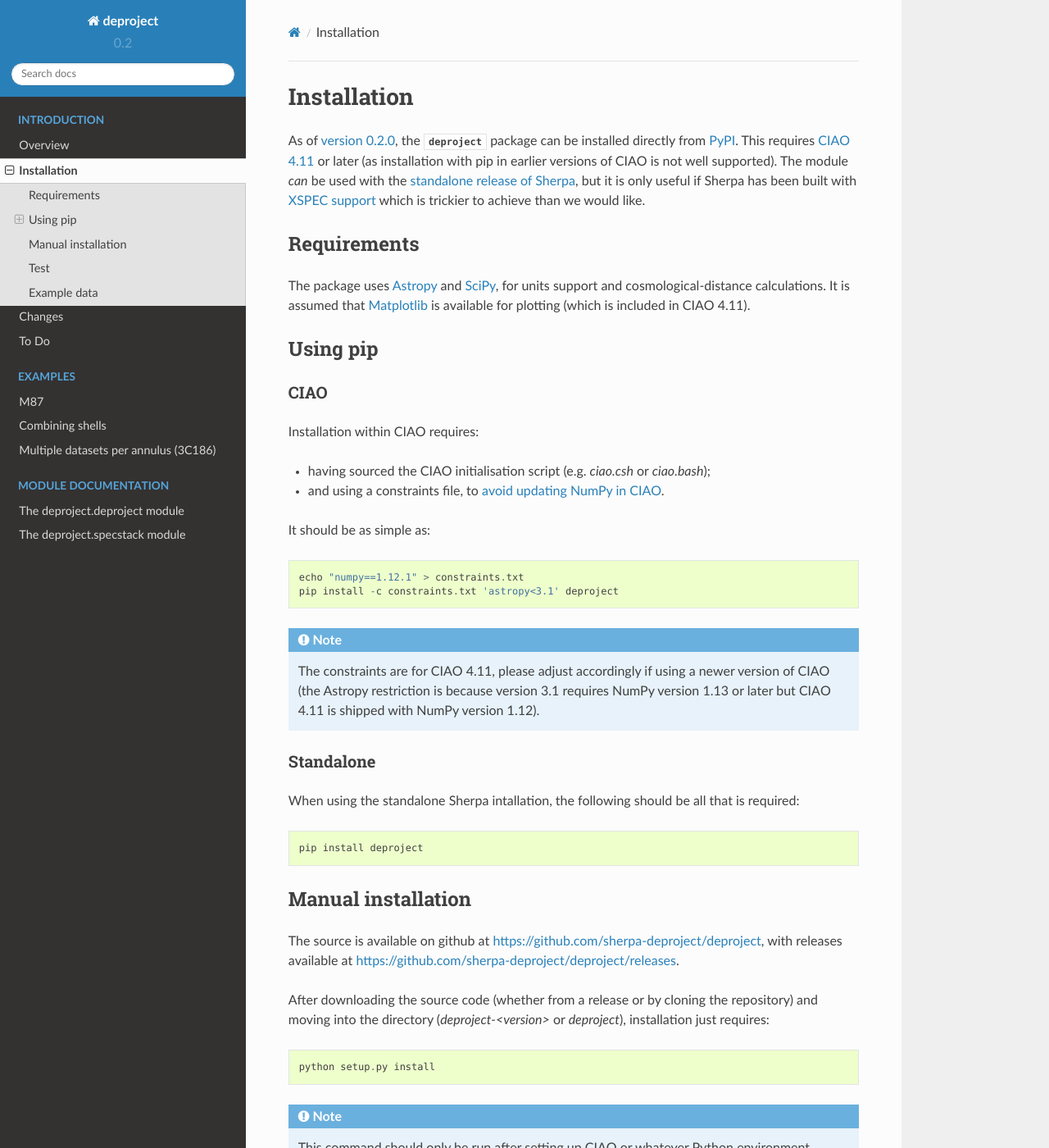
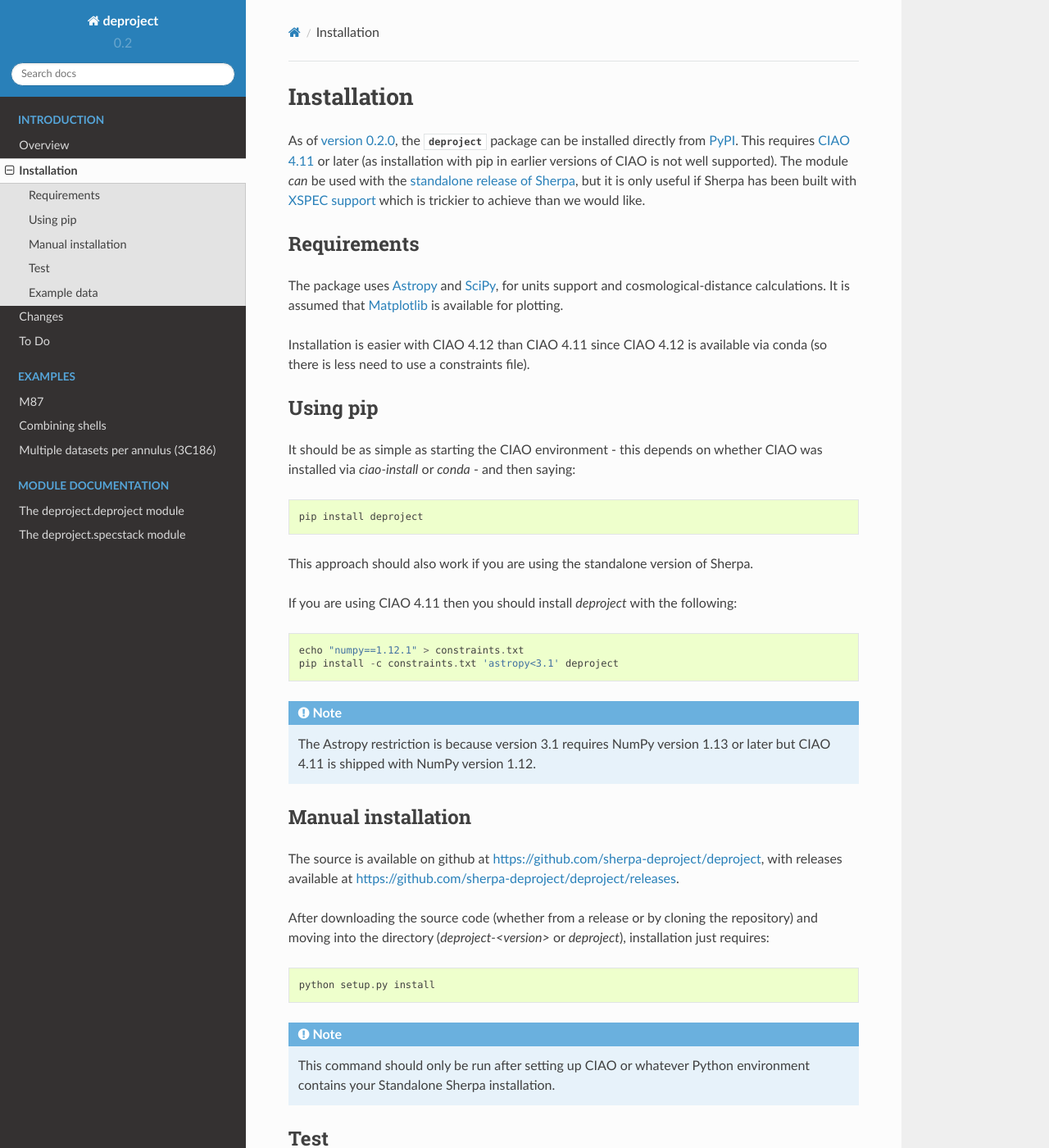
Before and after one commit to sherpa-deproject/deproject, a Sphinx documentation site: the page built from docs/installation.rst, in a window 1280 px wide and 1400 px high. Shown: the whole window at 82% size. Built offline with Sphinx 7.4.7 and the Read the Docs theme 2.0.0, drawn with Linux system fonts in a browser that asks for light colours.

Commit message:
Update installation documentation for CIAO 4.12

```diff
--- a/docs/installation.rst
+++ b/docs/installation.rst
@@ -21,41 +21,33 @@ Requirements
 
 The package uses `Astropy`_ and `SciPy`_, for units support and
 cosmological-distance calculations. It is assumed that
-`Matplotlib`_ is available for plotting (which is
-included in CIAO 4.11).
+`Matplotlib`_ is available for plotting.
+
+Installation is easier with CIAO 4.12 than CIAO 4.11 since
+CIAO 4.12 is available via conda (so there is less need to
+use a constraints file).
 
 Using pip
 ---------
 
-CIAO
-^^^^
+It should be as simple as starting the CIAO environment - this
+depends on whether CIAO was installed via `ciao-install` or
+`conda` - and then saying::
 
-Installation within CIAO requires:
+  pip install deproject
 
-- having sourced the CIAO initialisation script (e.g.
-  `ciao.csh` or `ciao.bash`);
+This approach should also work if you are using the standalone
+version of Sherpa.
 
-- and using a constraints file, to
-  `avoid updating NumPy in CIAO <http://cxc.harvard.edu/ciao/scripting/index.html#install-numpy>`_.
-
-It should be as simple as::
+If you are using CIAO 4.11 then you should install `deproject`
+with the following::
 
   echo "numpy==1.12.1" > constraints.txt
   pip install -c constraints.txt 'astropy<3.1' deproject
 
 .. note::
-   The constraints are for CIAO 4.11, please adjust accordingly
-   if using a newer version of CIAO (the Astropy restriction is
-   because version 3.1 requires NumPy version 1.13 or later but
-   CIAO 4.11 is shipped with NumPy version 1.12).
-
-Standalone
-^^^^^^^^^^
-
-When using the standalone Sherpa intallation, the following should
-be all that is required::
-
-  pip install deproject
+   The Astropy restriction is because version 3.1 requires NumPy version
+   1.13 or later but CIAO 4.11 is shipped with NumPy version 1.12.
 
 Manual installation
 -------------------
```
Also changed, not shown: README.rst (+9 -2 lines).
